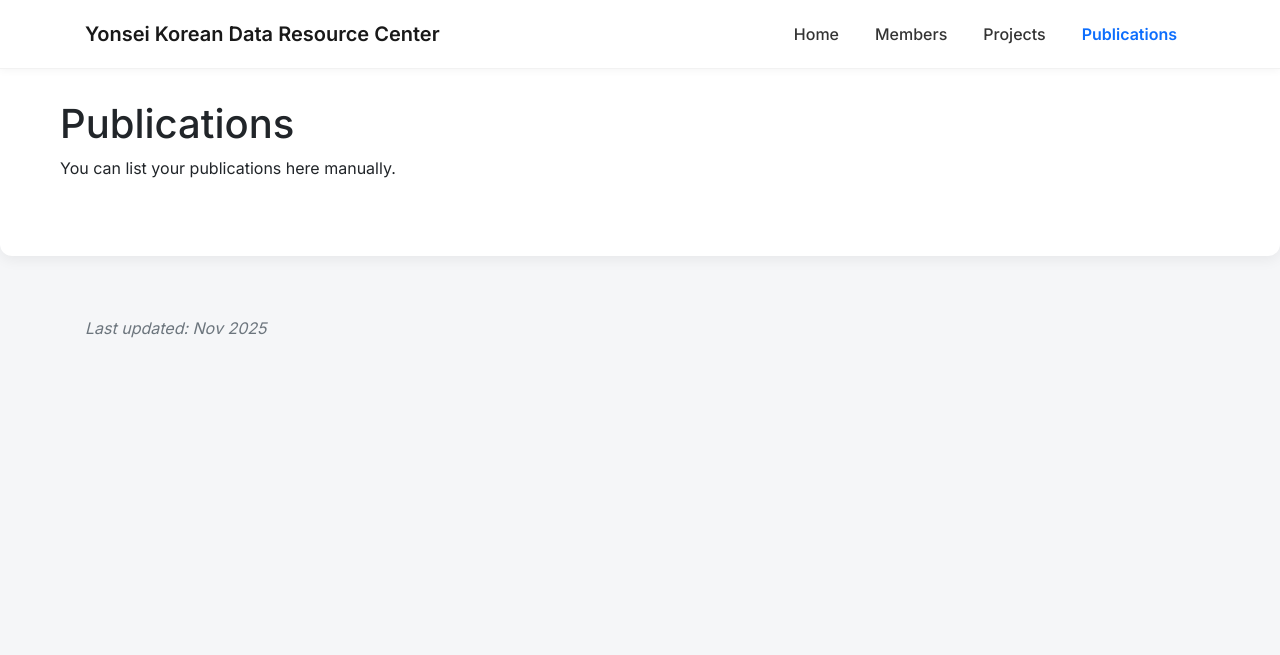
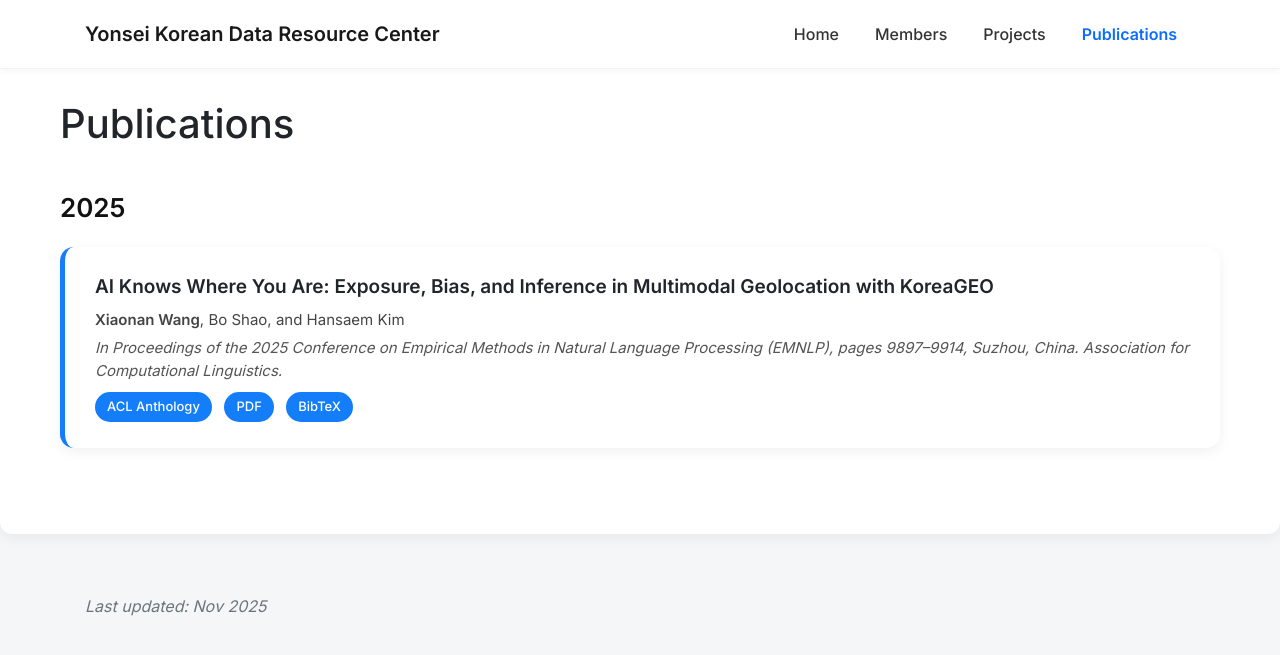
Before and after one commit to wangxiaonan-git/kdarc-lab, a Jekyll site: the page built from publications.html, in a window 1280 px wide. Shown: the top 655 px of the page. Built offline with Jekyll 4.4.1, drawn with Linux system fonts in a browser that asks for light colours.

Commit message:
Update publications.html

```diff
--- a/publications.html
+++ b/publications.html
@@ -3,5 +3,97 @@
 title: Publications
 ---
 
-<h1>Publications</h1>
-<p>You can list your publications here manually.</p>
+<style>
+/* =============================
+   PREMIUM PUBLICATIONS PAGE
+   ============================= */
+
+.pub-year-title {
+  font-size: 26px;
+  font-weight: 700;
+  margin: 40px 0 20px;
+  color: #111;
+  font-family: "Inter", sans-serif;
+}
+
+.pub-card {
+  background: white;
+  border-radius: 14px;
+  padding: 26px 30px;
+  box-shadow: 0 4px 14px rgba(0,0,0,0.06);
+  transition: all 0.25s ease;
+  border-left: 5px solid #147DFA; /* Yonsei Blue */
+  margin-bottom: 26px;
+}
+
+.pub-card:hover {
+  transform: translateY(-4px);
+  box-shadow: 0 8px 24px rgba(0,0,0,0.12);
+}
+
+.pub-title {
+  font-size: 19px;
+  font-weight: 600;
+  margin-bottom: 8px;
+  line-height: 1.45;
+}
+
+.pub-authors {
+  font-size: 15px;
+  color: #444;
+  margin-bottom: 6px;
+}
+
+.pub-venue {
+  font-size: 15px;
+  color: #555;
+  font-style: italic;
+  margin-bottom: 10px;
+}
+
+.pub-badges a {
+  display: inline-block;
+  padding: 5px 12px;
+  font-size: 13px;
+  font-weight: 500;
+  color: white;
+  background: #147DFA;
+  border-radius: 20px;
+  margin-right: 8px;
+  text-decoration: none;
+  transition: background 0.25s ease;
+}
+
+.pub-badges a:hover {
+  background: #0b60c9;
+}
+</style>
+
+<!-- ============================= -->
+<!--         PUBLICATIONS          -->
+<!-- ============================= -->
+
+<h1 class="mb-4">Publications</h1>
+
+<div class="pub-year-title">2025</div>
+
+<div class="pub-card">
+  <div class="pub-title">
+    AI Knows Where You Are: Exposure, Bias, and Inference in Multimodal Geolocation with KoreaGEO
+  </div>
+
+  <div class="pub-authors">
+    <strong>Xiaonan Wang</strong>, Bo Shao, and Hansaem Kim
+  </div>
+
+  <div class="pub-venue">
+    In Proceedings of the 2025 Conference on Empirical Methods in Natural Language Processing (EMNLP),
+    pages 9897–9914, Suzhou, China. Association for Computational Linguistics.
+  </div>
+
+  <div class="pub-badges">
+    <a href="https://aclanthology.org/2025.emnlp-main.501/" target="_blank">ACL Anthology</a>
+    <a href="#" target="_blank">PDF</a>
+    <a href="#" target="_blank">BibTeX</a>
+  </div>
+</div>
```
